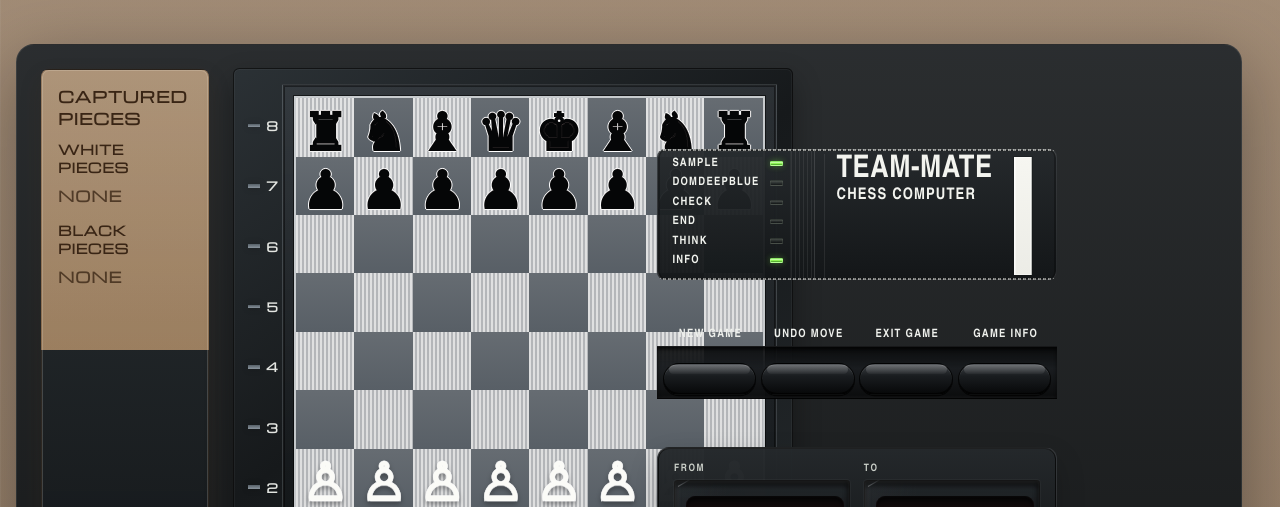
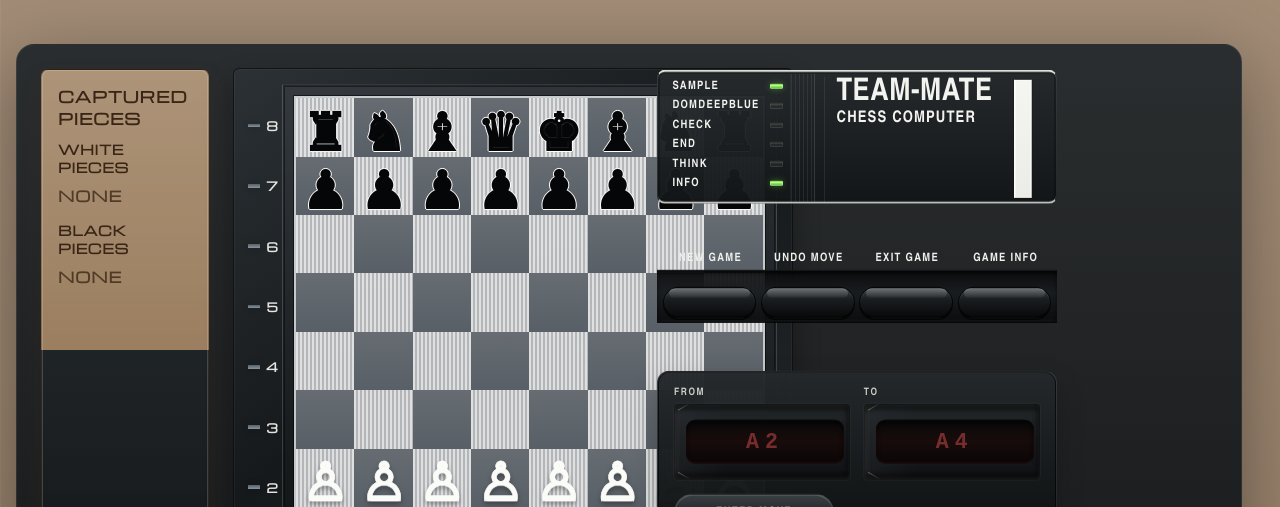
Before and after one commit to DominicSimpson/bigbaddommind_vs_kasparov, a website built with Vite: page index.html in a window 1280 px wide. Both pictures are taken after typing "Sample" into the empty fields and a click on the button "Start game". Shown: the part 240-747 px from the top of the page. Built offline with nearby package versions, Linux system fonts and the light colour scheme.

Commit message:
Work on styling control panels

```diff
--- a/styles.css
+++ b/styles.css
@@ -24,7 +24,7 @@
   --panel-sidebar-base-width: 25rem;
   --panel-sidebar-offset: -10rem;
   --panel-sidebar-right-extend: 25rem;
-  --panel-sidebar-y-offset: 5rem;
+  --panel-sidebar-y-offset: 0.05rem;
   --board-panel-surface: linear-gradient(180deg, rgba(38, 42, 45, 0.96) 0%, rgba(19, 22, 24, 0.96) 100%);
 
 }
@@ -587,34 +587,11 @@ body {
   min-height: 8.2rem;
   padding: 0.1rem 0.8rem 0.05rem;
   border-radius: 8px;
-  background:
-    repeating-linear-gradient(
-      90deg,
-      rgba(243, 244, 239, 0.9) 0,
-      rgba(243, 244, 239, 0.9) 1px,
-      rgba(197, 200, 196, 0.78) 1px,
-      rgba(197, 200, 196, 0.78) 2px,
-      rgba(235, 237, 232, 0.86) 2px,
-      rgba(235, 237, 232, 0.86) 3px,
-      transparent 3px,
-      transparent 5px
-    ) top / 100% 2px no-repeat,
-    repeating-linear-gradient(
-      90deg,
-      rgba(243, 244, 239, 0.82) 0,
-      rgba(243, 244, 239, 0.82) 1px,
-      rgba(191, 195, 191, 0.7) 1px,
-      rgba(191, 195, 191, 0.7) 2px,
-      rgba(231, 233, 228, 0.78) 2px,
-      rgba(231, 233, 228, 0.78) 3px,
-      transparent 3px,
-      transparent 5px
-    ) bottom / 100% 2px no-repeat,
-    var(--board-panel-surface);
+  background: var(--board-panel-surface);
   border-left: 1px solid rgba(255, 255, 255, 0.08);
   border-right: 1px solid rgba(255, 255, 255, 0.08);
-  border-top: 0;
-  border-bottom: 0;
+  border-top: 2px solid rgba(243, 244, 239, 0.9);
+  border-bottom: 2px solid rgba(231, 233, 228, 0.78);
   box-shadow:
     inset 0 1px 0 rgba(255, 255, 255, 0.18),
     inset 0 -1px 0 rgba(255, 255, 255, 0.14),
```
